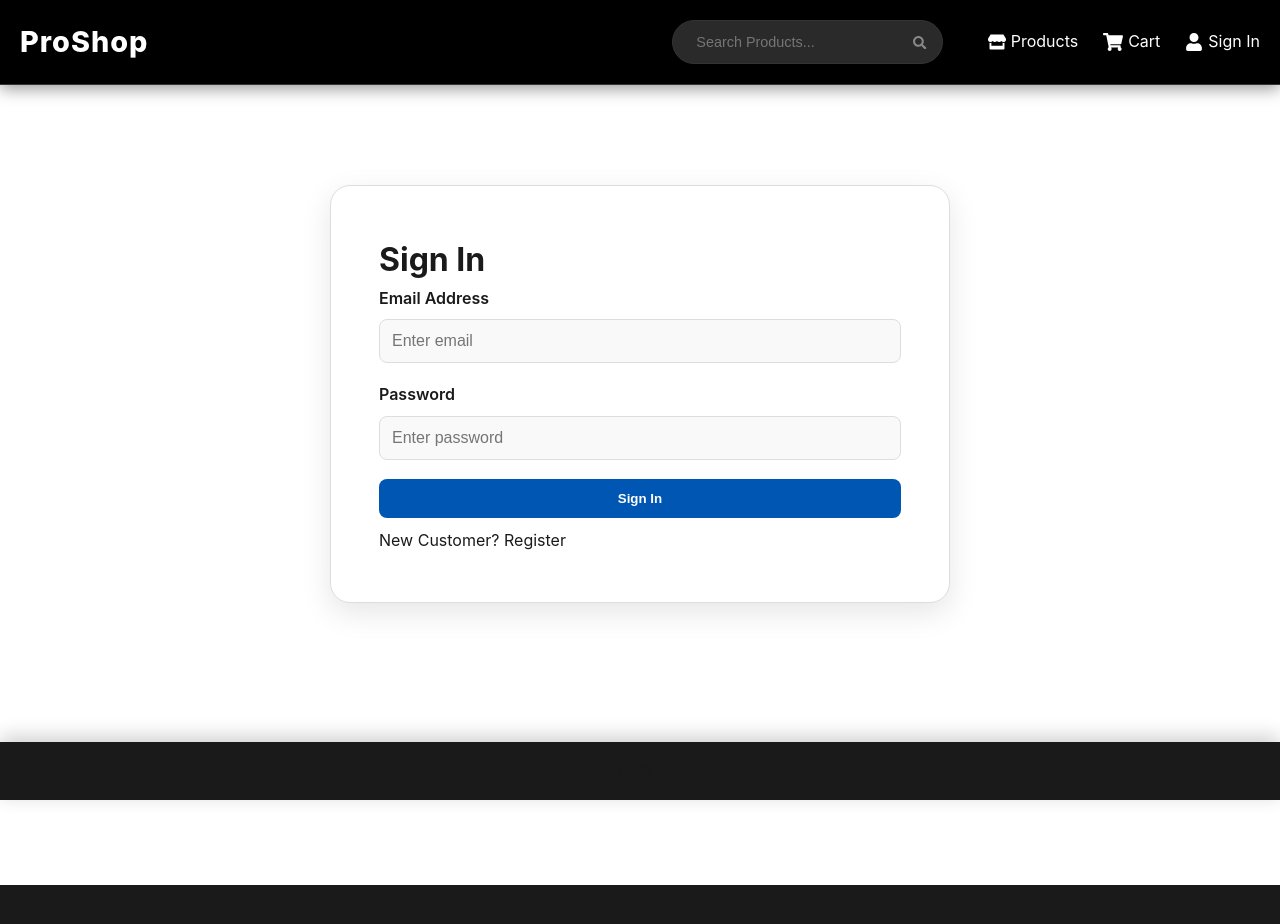
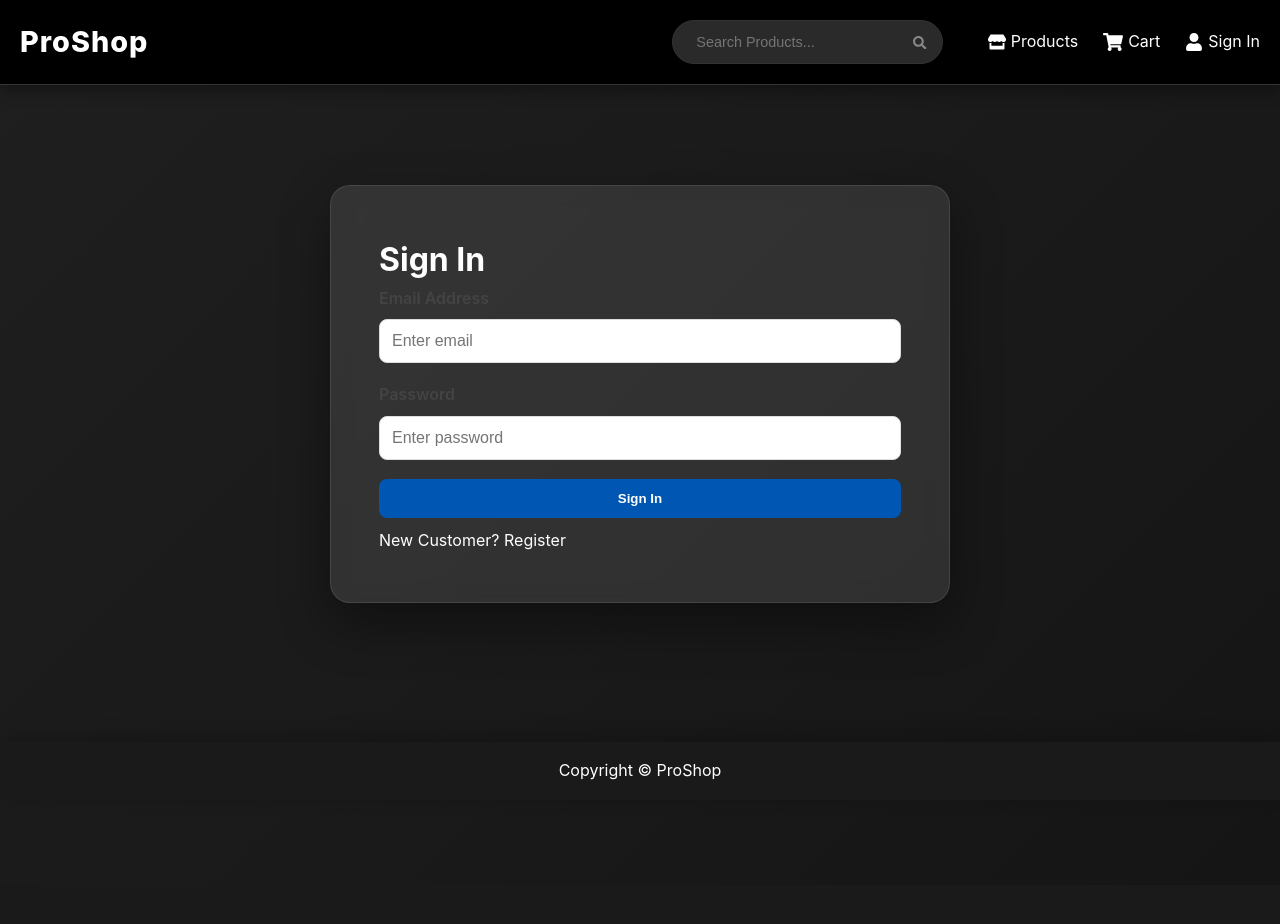
Before and after one commit to Dilakshan57/ecommerce-mvp, a React (Vite) app in the folder client/: page /login in a window 1280 px wide. Shown: the top 924 px of the page. Built offline with nearby package versions, Linux system fonts and the light colour scheme.

Commit message:
style: Revert Sign-Up and Login pages to Matte Black theme

```diff
--- a/client/src/App.jsx
+++ b/client/src/App.jsx
@@ -32,7 +32,7 @@ const AppContent = () => {
   const isFullPage = isLandingPage || isAuthPage;
 
   // Apply light theme only to specific pages as requested by user
-  const isLightThemePage = isShopPage || isProductPage || location.pathname === '/register' || location.pathname === '/login';
+  const isLightThemePage = isShopPage || isProductPage;
 
   return (
     <div className={isLightThemePage ? 'light-theme' : ''}>
--- a/client/src/screens/LoginScreen.jsx
+++ b/client/src/screens/LoginScreen.jsx
@@ -31,7 +31,7 @@ const LoginScreen = () => {
     };
 
     return (
-        <div className='auth-page-wrapper light-theme'>
+        <div className='auth-page-wrapper'>
             <div className='auth-form-container'>
                 <h1>Sign In</h1>
                 {error && <Message variant='danger'>{error}</Message>}
--- a/client/src/screens/RegisterScreen.jsx
+++ b/client/src/screens/RegisterScreen.jsx
@@ -38,7 +38,7 @@ const RegisterScreen = () => {
     };
 
     return (
-        <div className='auth-page-wrapper light-theme'>
+        <div className='auth-page-wrapper'>
             <div className='auth-form-container'>
                 <h1>Sign Up</h1>
                 {message && <Message variant='danger'>{message}</Message>}
```
